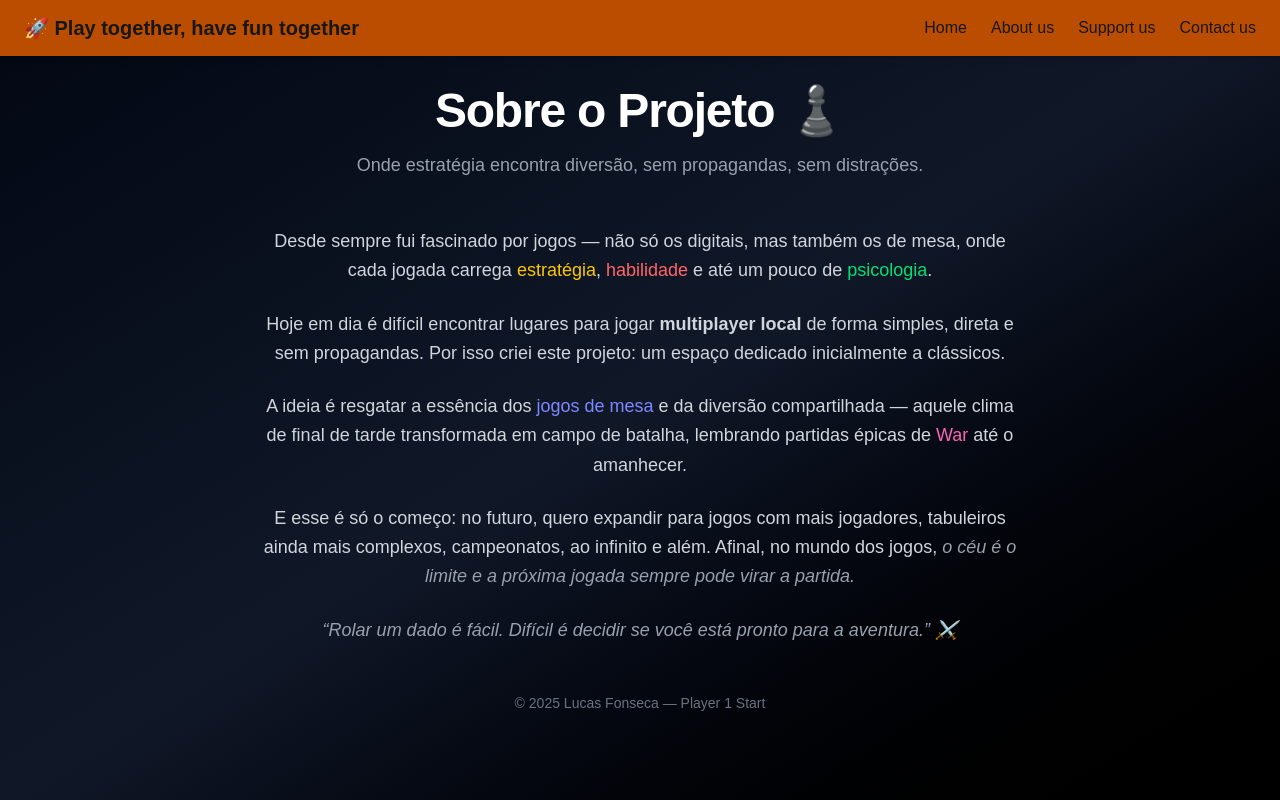
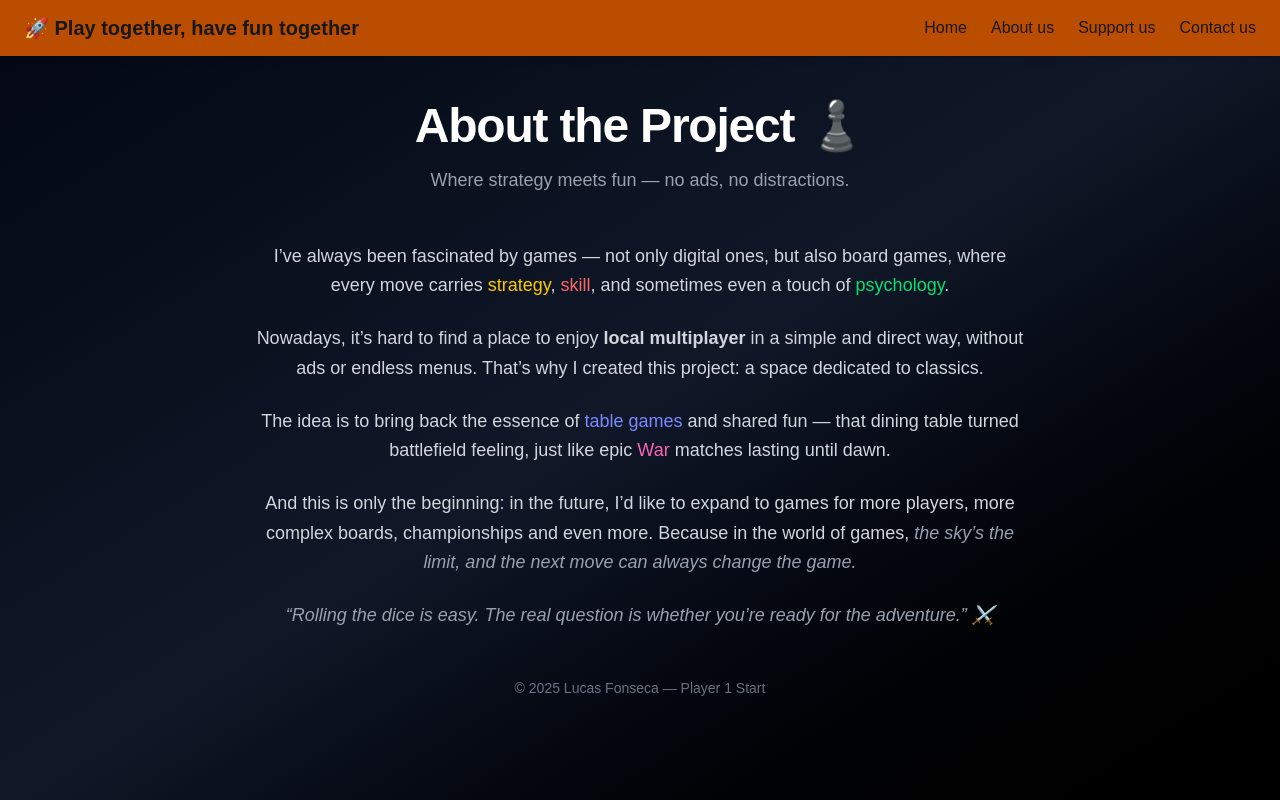
Before and after one commit to Lucasrfon/gametogether, a Next.js app: page /info in a window 1280 px wide. Built offline with nearby package versions, Linux system fonts and the light colour scheme.

Commit message:
fix: info page language

```diff
--- a/src/app/info/page.tsx
+++ b/src/app/info/page.tsx
@@ -2,57 +2,57 @@ export default function About() {
   return (
     <div className="min-h-screen flex items-center justify-center bg-gradient-to-br from-gray-950 via-gray-900 to-black text-gray-200 px-8">
       <div className="max-w-3xl w-full text-center space-y-12">
-        {/* Cabeçalho */}
+        {/* Header */}
         <header>
           <h1 className="text-5xl font-extrabold tracking-tight text-white">
-            Sobre o Projeto ♟️
+            About the Project ♟️
           </h1>
           <p className="mt-4 text-lg text-gray-400">
-            Onde estratégia encontra diversão, sem propagandas, sem distrações.
+            Where strategy meets fun — no ads, no distractions.
           </p>
         </header>
 
-        {/* Texto principal */}
+        {/* Main text */}
         <section className="space-y-6 text-lg text-gray-300 leading-relaxed">
           <p>
-            Desde sempre fui fascinado por jogos — não só os digitais, mas
-            também os de mesa, onde cada jogada carrega{' '}
-            <span className="text-yellow-400">estratégia</span>,{' '}
-            <span className="text-red-400">habilidade</span> e até um pouco de{' '}
-            <span className="text-green-400">psicologia</span>.
+            I’ve always been fascinated by games — not only digital ones, but
+            also board games, where every move carries{' '}
+            <span className="text-yellow-400">strategy</span>,{' '}
+            <span className="text-red-400">skill</span>, and sometimes even a
+            touch of <span className="text-green-400">psychology</span>.
           </p>
 
           <p>
-            Hoje em dia é difícil encontrar lugares para jogar{' '}
-            <strong>multiplayer local</strong> de forma simples, direta e sem
-            propagandas. Por isso criei este projeto: um espaço dedicado
-            inicialmente a clássicos.
+            Nowadays, it’s hard to find a place to enjoy{' '}
+            <strong>local multiplayer</strong> in a simple and direct way,
+            without ads or endless menus. That’s why I created this project: a
+            space dedicated to classics.
           </p>
 
           <p>
-            A ideia é resgatar a essência dos{' '}
-            <span className="text-indigo-400">jogos de mesa</span> e da diversão
-            compartilhada — aquele clima de final de tarde transformada em campo
-            de batalha, lembrando partidas épicas de{' '}
-            <span className="text-pink-400">War</span> até o amanhecer.
+            The idea is to bring back the essence of{' '}
+            <span className="text-indigo-400">table games</span> and shared fun
+            — that dining table turned battlefield feeling, just like epic{' '}
+            <span className="text-pink-400">War</span> matches lasting until
+            dawn.
           </p>
 
           <p>
-            E esse é só o começo: no futuro, quero expandir para jogos com mais
-            jogadores, tabuleiros ainda mais complexos, campeonatos, ao infinito
-            e além. Afinal, no mundo dos jogos,{' '}
+            And this is only the beginning: in the future, I’d like to expand to
+            games for more players, more complex boards, championships and even
+            more. Because in the world of games,{' '}
             <span className="italic text-gray-400">
-              o céu é o limite e a próxima jogada sempre pode virar a partida.
+              the sky’s the limit, and the next move can always change the game.
             </span>
           </p>
 
           <p className="italic text-gray-400">
-            “Rolar um dado é fácil. Difícil é decidir se você está pronto para a
-            aventura.” ⚔️
+            “Rolling the dice is easy. The real question is whether you’re ready
+            for the adventure.” ⚔️
           </p>
         </section>
 
-        {/* Rodapé */}
+        {/* Footer */}
         <footer>
           <p className="text-sm text-gray-500">
             © {new Date().getFullYear()} Lucas Fonseca — Player 1 Start
```
